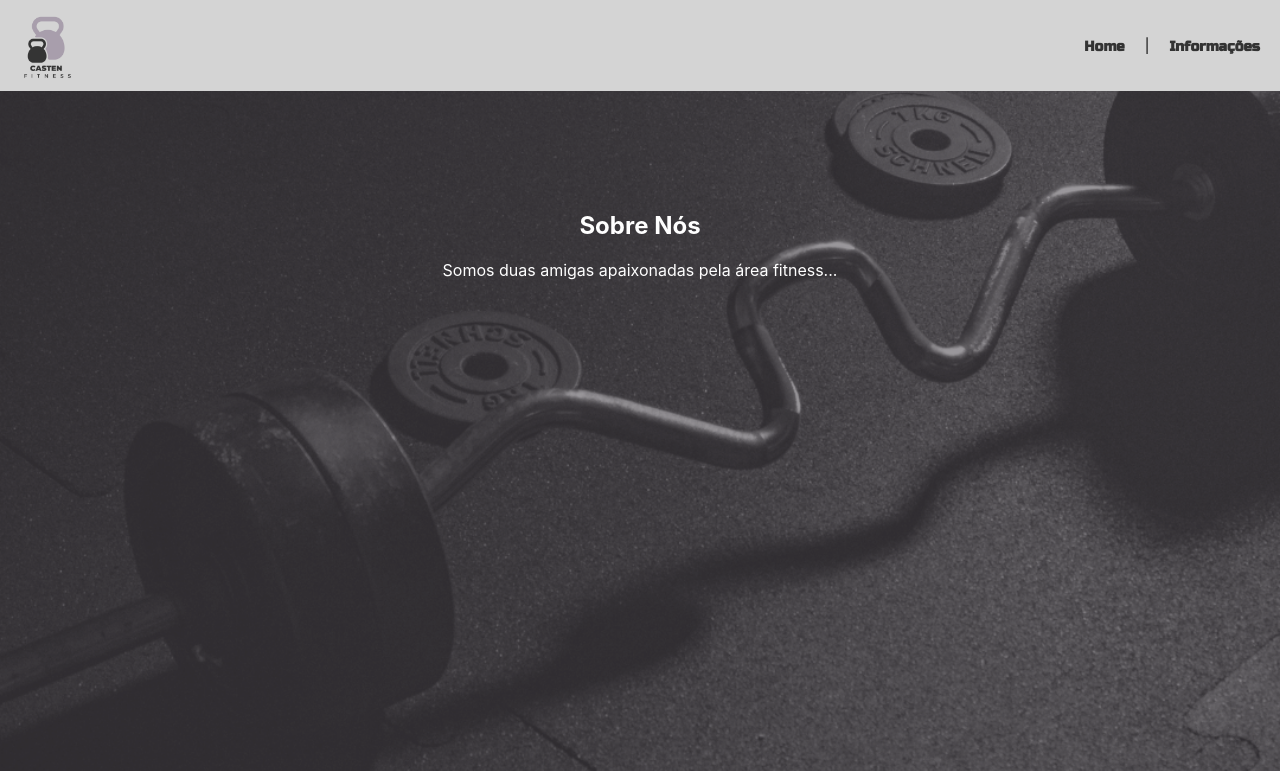
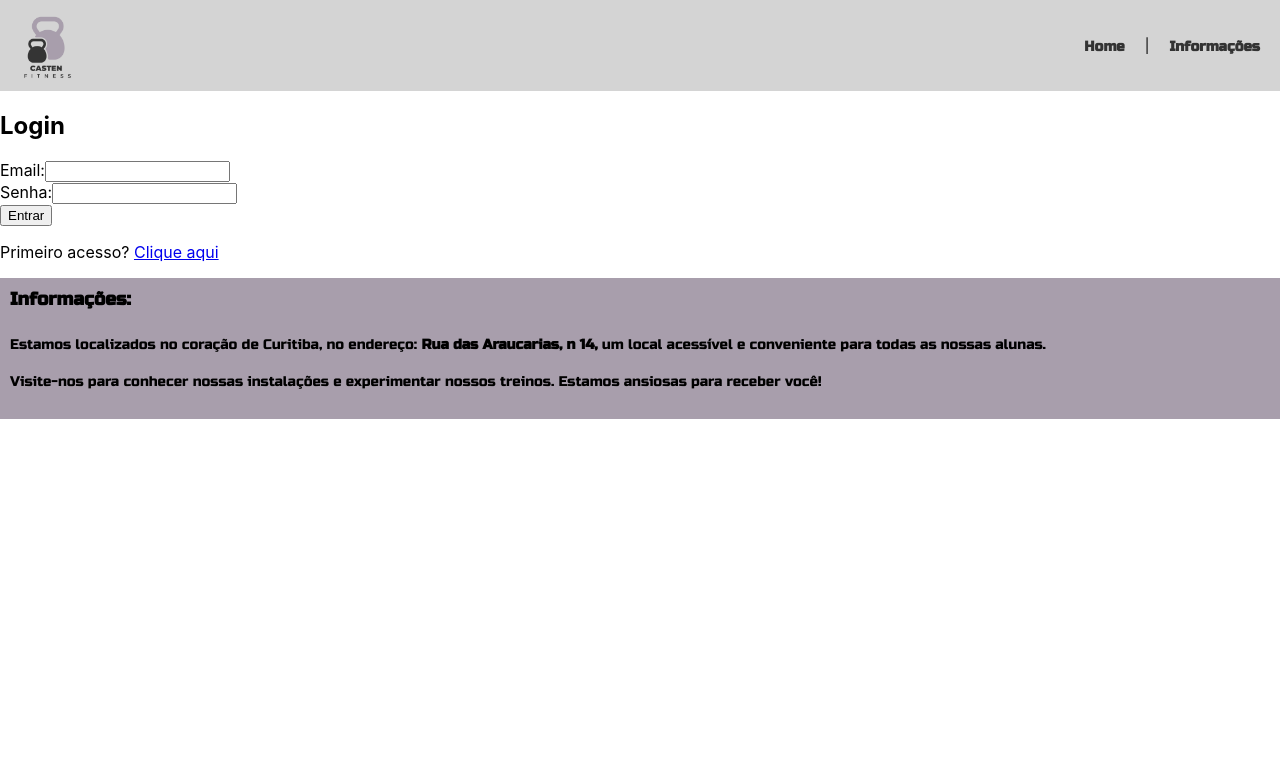
Before and after one commit to stefanie-pires/SiteAcademia, a React (Create React App) app: page /login in a window 1280 px wide. Shown: the top 771 px of the page. Built offline with nearby package versions, Linux system fonts and the light colour scheme.

Commit message:
rotas/login

```diff
--- a/package.json
+++ b/package.json
@@ -8,6 +8,7 @@
     "@testing-library/user-event": "^13.5.0",
     "react": "^18.3.1",
     "react-dom": "^18.3.1",
+    "react-router-dom": "^6.x.x",
     "react-scripts": "5.0.1",
     "web-vitals": "^2.1.4"
   },
--- a/src/App.js
+++ b/src/App.js
@@ -1,17 +1,8 @@
 import React from 'react';
-import NavBar from './Components/NavBar';
-import PaginaPrincipal from './Components/PaginaPrincipal';
-import Informacoes from './Components/Informacoes';
-import './App.css';
+import AppRoutes from './routes'; // Verifique se o caminho está correto
 
-function App() {
+export default function App() {
   return (
-    <div className="App">
-      <NavBar />
-      <PaginaPrincipal />
-      <Informacoes />
-    </div>
+    <AppRoutes />
   );
 }
-
-export default App;
--- /dev/null
+++ b/src/Components/Login/index.js
@@ -0,0 +1,45 @@
+import React, { useState } from 'react';
+import styles from './styles.css';
+
+function Login() {
+  const [email, setEmail] = useState('');
+  const [password, setPassword] = useState('');
+
+  const handleSubmit = (e) => {
+    e.preventDefault();
+    console.log('Email:', email);
+    console.log('Password:', password);
+  };
+
+  return (
+    <div className={styles.loginContainer}> {/* Ajuste de loginContainer para login-container */}
+      <h2>Login</h2>
+      <form onSubmit={handleSubmit}>
+        <div className={styles.inputGroup}>
+          <label htmlFor="email">Email:</label>
+          <input
+            type="email"
+            id="email"
+            value={email}
+            onChange={(e) => setEmail(e.target.value)}
+            className={styles.input} // Verifique se a classe input está correta
+          />
+        </div>
+        <div className={styles.inputGroup}>
+          <label htmlFor="password">Senha:</label>
+          <input
+            type="password"
+            id="password"
+            value={password}
+            onChange={(e) => setPassword(e.target.value)}
+            className={styles.input}
+          />
+        </div>
+        <button type="submit" className={styles.button}>Entrar</button>
+        <p className={styles.link}>Primeiro acesso? <a href="#">Clique aqui</a></p>
+      </form>
+    </div>
+  );
+}
+
+export default Login;
--- /dev/null
+++ b/src/Components/Login/styles.css
@@ -0,0 +1,23 @@
+.loginContainer { /* Use o estilo correto */
+    position: relative;
+    background-image: url('/public/LembreteAcademia.png');
+    background-size: cover;
+    background-position: center;
+    color: white;
+    text-align: center;
+    padding: 100px;
+    width: 100%;
+    height: 100vh;
+    box-sizing: border-box;
+}
+
+.input {
+    border: 1px solid #ddd;
+}
+
+.button {
+    background-color: #4CAF50;
+    color: #fff;
+}
+
+/* Certifique-se de que todas as classes referenciadas no index.js estão corretamente definidas no CSS */
--- /dev/null
+++ b/src/routes.js
@@ -0,0 +1,20 @@
+import React from "react";
+import { BrowserRouter, Route, Routes } from "react-router-dom";
+
+import NavBar from "./Components/NavBar";
+import Principal from "./Components/PaginaPrincipal"
+import Login from "./Components/Login";
+import Informacoes from "./Components/Informacoes";
+
+export default function AppRoutes() {
+  return (
+    <BrowserRouter>
+    <NavBar />
+      <Routes>
+        <Route path="/" element={<Principal />} />
+        <Route path="/login" element={<Login />} />
+      </Routes>
+      <Informacoes />
+    </BrowserRouter>
+  );
+}
```
Also changed, not shown: src/index.js (+4 -3 lines), 1 other file (tests, documents, lock files or other folders).
